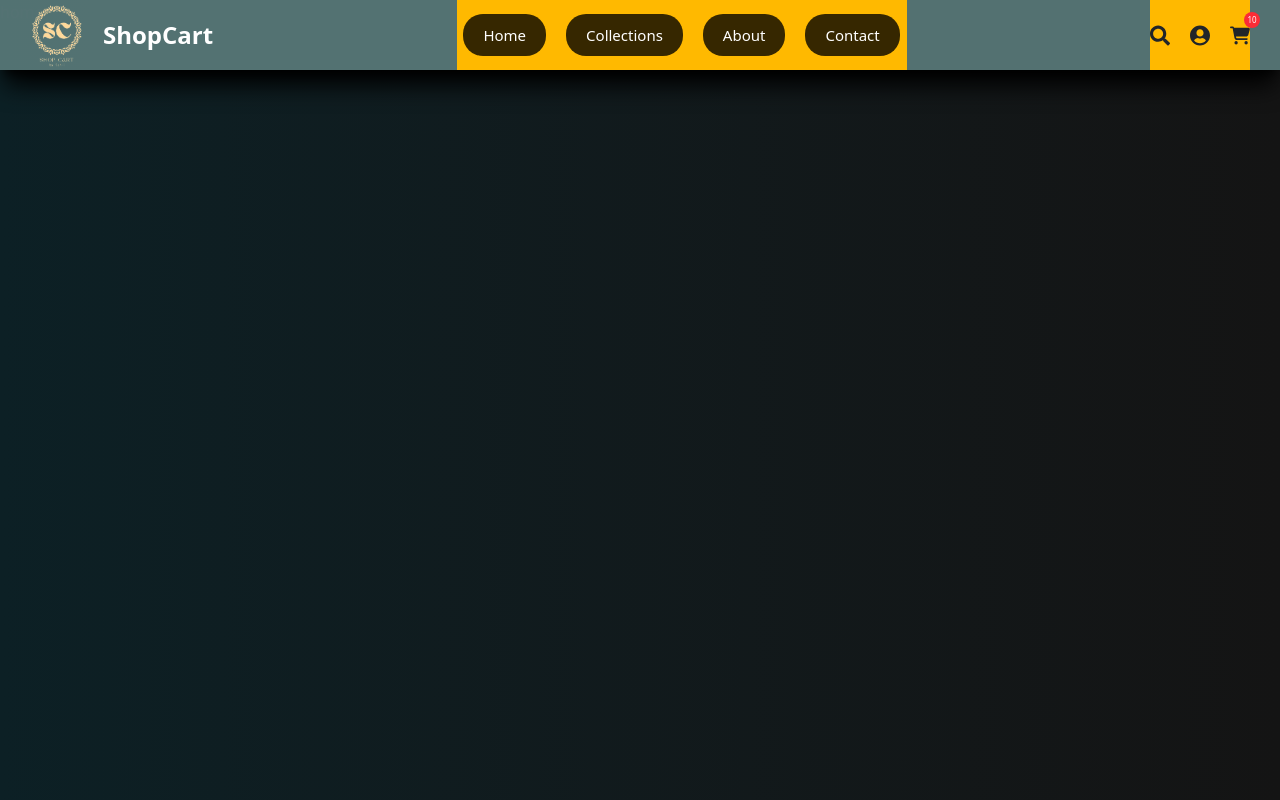
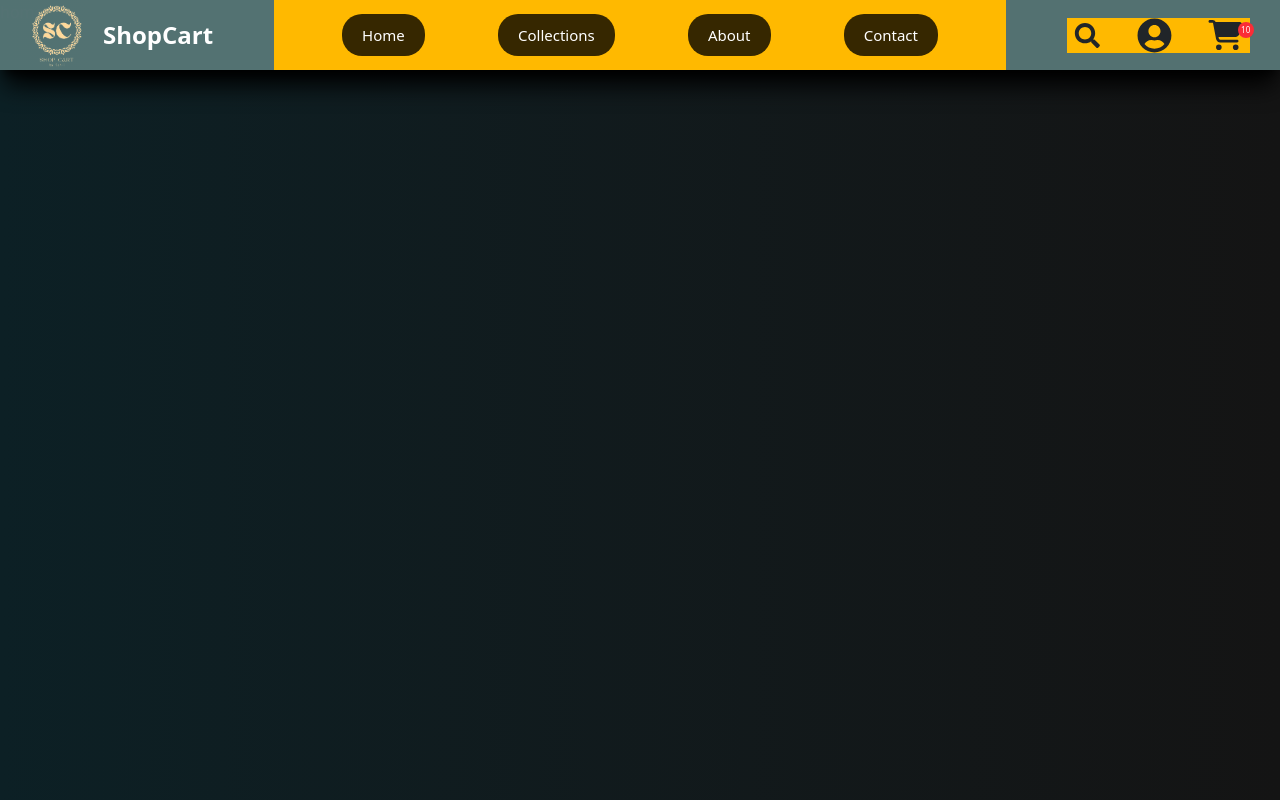
Before and after one commit to sahilpaul-002/ShopCart, a React (Vite) app in the folder Frontend/: page / in a window 1280 px wide. Built offline with nearby package versions, Linux system fonts and the light colour scheme; no server answers.

Commit message:
Nav bar static without search bar

```diff
--- a/Frontend/src/App.jsx
+++ b/Frontend/src/App.jsx
@@ -9,8 +9,8 @@ function App() {
 
   return (
     <>
-      <Nav />
       <UserDetailState>
+        <Nav />
         <Outlet />
       </UserDetailState>
     </>
--- a/Frontend/src/apiCalls/UserDetail.js
+++ b/Frontend/src/apiCalls/UserDetail.js
@@ -15,6 +15,7 @@ const getUserDetail = async (name, email, password, confirmPassword) => {
                 withCredentials: true
             },
         )
+        console.log(response.data);
         return (response.data);
     }
     catch (e) {
--- a/Frontend/src/components/ItemsButtonLarge.jsx
+++ b/Frontend/src/components/ItemsButtonLarge.jsx
@@ -4,7 +4,7 @@ export default function itemButton(props) {
     const text = props.text;
 
   return (
-    <div className='item-button text-[15px] hover:bg-slate-500 cursor-pointer bg-[#000000c9] py-[10px] px-[20px] rounded-[20px]'>
+    <div className='item-button text-[15px] hover:bg-[#4a8a6a] cursor-pointer bg-[#000000c9] py-[10px] px-[20px] rounded-[20px]'>
         {text}
     </div>
   )
--- a/Frontend/src/components/Nav.jsx
+++ b/Frontend/src/components/Nav.jsx
@@ -1,14 +1,22 @@
-import React from 'react'
+import React, {useContext} from 'react'
 import {Link} from 'react-router';
 import Logo from '../assets/logo-wo-background-c.png';
 import ItemsButtonLarge from './ItemsButtonLarge';
 import { FaSearch } from "react-icons/fa";
 import { FaUserCircle } from "react-icons/fa";
 import { FaCartShopping } from "react-icons/fa6";
+import GetUserContext from '../contexts/GetUserContext';
 
 export default function Nav() {
+    const {userDetail} = useContext(GetUserContext);
+    console.log(userDetail);
+    // console.log(userDetail.user.name)
+    // const userName = userDetail.user.name[0];
+    // console.log(userName);
+    // const userName = "s"
+
     return (
-        <div className='w-[100vw] h-[70px] bg-[#597a7aec] z-10 fixed top-0 flex items0center justify-between px-[30px] shadow-xl shadow-black '>
+        <div className='w-[100vw] h-[70px] bg-[#597a7aec] z-10 fixed top-0 flex items-center justify-between px-[30px] shadow-xl shadow-black '>
             {/* Brand Logo */}
             <Link className='!no-underline' to='/'>
                 <div className="brand-logo w-[100%] max-w-[380px] h-[100%] flex justify-start items-center gap-[20px] py-[auto]">
@@ -17,8 +25,8 @@ export default function Nav() {
                 </div>
             </Link>
             {/* Navbar items */}
-            <div className="navbar-items w-[450px] bg-amber-400">
-                <ul className="w-[100%] h-[100%] flex items-center justify-center gap-[20px] text-white ps-0">
+            <div className="navbar-items w-[60%] h-[100%] bg-amber-400">
+                <ul className="w-[100%] h-[100%] flex items-center justify-center gap-[10%] text-white ps-0">
                     <li> <ItemsButtonLarge text={'Home'}/> </li>
                     <li> <ItemsButtonLarge text={'Collections'}/> </li>
                     <li> <ItemsButtonLarge text={'About'}/> </li>
@@ -26,11 +34,15 @@ export default function Nav() {
                 </ul>
             </div>
 
-            <div className="navbar-items w-[100px] bg-amber-400 flex items-center justify-end gap-[20px] relative">
+            <div className="navbar-items w-[15%] bg-amber-400 flex items-center justify-end gap-[10%] relative">
                 <FaSearch className='w-[50px] h-[25px]'/>
-                <FaUserCircle className='w-[50px] h-[25px]'/>
-                <FaCartShopping className='w-[50px] h-[25px]'/>
-                <div className='w-[16px] h-[16px] bg-red-500 text-[8px] text-white rounded-full flex justify-center items-center absolute top-[12px] right-[-10px]' >
+                {userDetail ? (
+                    <div className="w-[38px] h-[30px]  aspect-square bg-[#414141] text-white rounded-[50%] flex items-center justify-center">{userDetail.name[0]}</div>
+                ) : (
+                    <FaUserCircle className='w-[70px] h-[35px]'/>
+                )}
+                <FaCartShopping className='w-[60px] h-[30px]'/>
+                <div className='w-[16px] h-[16px] bg-red-500 text-[8px] text-white rounded-full flex justify-center items-center absolute top-[14%] right-[-2%]' >
                     <span>10</span>
                 </div>
             </div>
--- a/Frontend/src/contextConponents/UserDetailState.jsx
+++ b/Frontend/src/contextConponents/UserDetailState.jsx
@@ -1,15 +1,26 @@
-import React, {useState} from 'react';
+import React, { useEffect, useState } from 'react';
 import UserDetailContext from '../contexts/GetUserContext';
 import { getUserDetail } from '../apiCalls/UserDetail';
 
 export default function UserDetailState(props) {
-    // State to store the logged in user details
-    const [userDetail, setUserDetail] = useState(null);
-    // Get user detail from api call
-    const user = getUserDetail();
+  // State to store the logged in user details
+  const [userDetail, setUserDetail] = useState(null);
 
-    // Value to send as props
-    const value = user
+  // UseEffect to cal the the user detail api on render
+  useEffect (() => {
+    // Function to get user detail from API
+    const fetchUser = async () => {
+      const user = await getUserDetail();
+      console.log(user);
+      setUserDetail(user.user);
+    };
+
+    fetchUser();
+  }, [])
+
+  // Value to send as props
+  const value = {userDetail}
+  console.log(userDetail)
 
   return (
     <UserDetailContext value={value}>{props.children}</UserDetailContext>
--- a/Frontend/src/pages/Home.jsx
+++ b/Frontend/src/pages/Home.jsx
@@ -1,9 +1,7 @@
 import React, {useContext} from 'react'
-import GetUserContext from '../contexts/GetUserContext';
 
 export default function Home() {
-  // const {user} = useContext(GetUserContext);
-  // console.log(user);
+
 
   return (
     <div className="home-container w-[100vw] h-[100vh]  bg-gradient-to-l from-[#141414] to-[#0c2025]">
--- a/Frontend/src/pages/Login.jsx
+++ b/Frontend/src/pages/Login.jsx
@@ -6,7 +6,7 @@ import { FaEye } from "react-icons/fa";
 import { FaEyeSlash } from "react-icons/fa";
 import WhitePrimaryButton from '../components/WhitePrimaryButton';
 import GoogleLogo from '../assets/google-logo.png';
-import { googleSignInApi, userSignUpApi } from '../apiCalls/UserAuth';
+import { googleSignInApi, userLogInApi } from '../apiCalls/UserAuth';
 import { signInWithPopup } from "firebase/auth";
 import { auth, provider } from '../utils/Firebase';
 import generateRandomPassword from '../utils/RandomPasswordGenerator';
```
